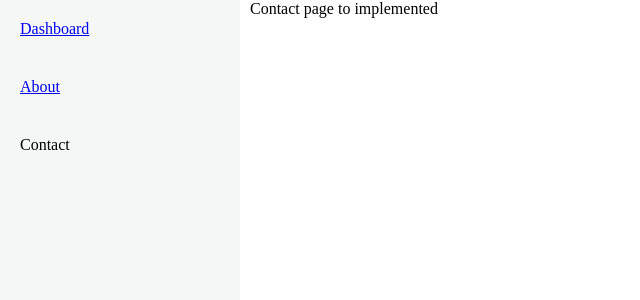
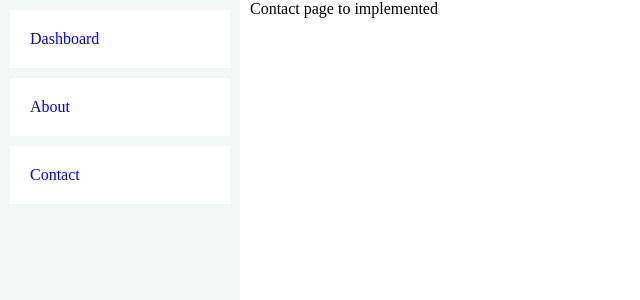
Before and after one commit to AsmaSimreen/GitHub, a React (Create React App) app in the folder components/: page /contact in a window 1280 px wide. Shown: the top 300 px of the page, without its empty margins (0-640 px from the left). Built offline with nearby package versions, Linux system fonts and the light colour scheme; no server answers.

Commit message:
Styles Updated

```diff
--- a/components/src/App.js
+++ b/components/src/App.js
@@ -1,6 +1,5 @@
 import React, { Component } from "react";
 import "./App.css";
-import axios from "axios";
 import About from "./components/About";
 import Contact from "./components/Contact";
 import Layout from "./components/layout/Layout";
--- a/components/src/components/Card.js
+++ b/components/src/components/Card.js
@@ -1,11 +1,13 @@
 import React from "react";
 import PropTypes from "prop-types";
 import "./css/Card.css";
+import { Link } from "react-router-dom";
 function Card(props) {
   return (
     <div className="card">
       <img src={props.avatar_url} alt={props.login} />
       <h4>{props.login}</h4>
+      <Link to={`/user/${props.login}`}>Profile</Link>
       <a href={props.github_link}>Github Link</a>
     </div>
   );
--- a/components/src/components/Dashboard.js
+++ b/components/src/components/Dashboard.js
@@ -7,19 +7,35 @@ import Loading from "../images/loading.gif";
 export default class Dashboard extends Component {
   state = {
     query: "",
+    users: null,
+    loading: true,
   };
 
+  componentDidMount() {
+    const getUsers = async () => {
+      try {
+        const res = await axios.get("https://api.github.com/users");
+        this.setState({ users: res.data, loading: false });
+      } catch (err) {
+        console.log(err);
+      }
+    };
+    getUsers();
+  }
+  componentWillUnmount() {
+    this.setState({ users: null });
+  }
   handleSearch = async (ev) => {
     // implementation of handleSearch using
     // https://api.github.com/search/users?q=pranis
     ev.preventDefault();
     try {
-      this.props.setLoading(true);
+      this.setState({ loading: true });
       const res = await axios.get(
         `https://api.github.com/search/users?q=${this.state.query}`
       );
-      this.props.handleUserSearch(res.data.items);
-      this.props.setLoading(false);
+
+      this.setState({ users: res.data.items, loading: false });
     } catch {
       console.log("Something went wrong");
     }
@@ -42,10 +58,10 @@ export default class Dashboard extends Component {
           </form>
         </div>
         <div className="dashboardContainer">
-          {this.props.loading ? (
+          {this.state.loading ? (
             <img className="loadingImage" src={Loading} alt="Loading" />
           ) : (
-            this.props.users
+            this.state.users
               ?.filter((user) => {
                 return user.login.startsWith(this.state.query);
               })
@@ -64,4 +80,4 @@ export default class Dashboard extends Component {
     );
   }
 }
-Dashboard.propTypes = { users: PropTypes.object.isRequired };
+// Dashboard.propTypes = { users: PropTypes.object.isRequired };
--- a/components/src/components/Sidebar.js
+++ b/components/src/components/Sidebar.js
@@ -6,12 +6,23 @@ export default function Sidebar() {
     <div className="sideBar">
       <ul>
         <li>
-          <Link to="/">Dashboard</Link>
+          <Link to="/">
+            <i className="fab fa-500px"></i>
+            <span className="link_name">Dashboard</span>
+          </Link>
         </li>
         <li>
-          <Link to="/about">About</Link>
+          <Link to="/about">
+            <i className="fas fa-address-card"></i>
+            <span className="link_name">About</span>
+          </Link>
         </li>
-        <li>Contact</li>
+        <li>
+          <Link to="/about">
+            <i className="fas fa-hands-helping"></i>
+            <span className="link_name">Contact</span>
+          </Link>
+        </li>
       </ul>
     </div>
   );
--- a/components/src/components/css/Sidebar.css
+++ b/components/src/components/css/Sidebar.css
@@ -6,10 +6,26 @@
   left: 0;
   background-color: #f5f6f6;
 }
-
 .sideBar ul {
   list-style: none;
 }
 .sideBar ul > li {
   padding: 20px;
+  margin :10px 10px;
+  background-color: white;
 }
+.sideBar ul > li:hover{
+  background-color: aliceblue;
+  opacity: 0.5;
+}
+.sideBar li a{
+  text-decoration: none;
+}
+@media screen and (max-width:768px){
+  .sideBar{
+    width : 60px;
+  }
+  .link_name{
+    display:none;
+  }
+}
--- a/components/src/components/css/User.css
+++ b/components/src/components/css/User.css
@@ -1,6 +1,12 @@
 .repoItem{
     min-height: 100px;
-    padding : 1rem;
+    padding : 1.5rem;
     margin : 1.2rem 0;
     box-shadow: 0px 3px 3px -2px rgb(0 0 0 / 20%), 0px 3px 4px 0px rgb(0 0 0 / 14%), 0px 1px 8px 0px rgb(0 0 0 / 12%);
 }
+.repoContainer{
+    display :none;
+    justify-content: center;
+    align-items: center;
+    flex-direction: column;
+}
```
